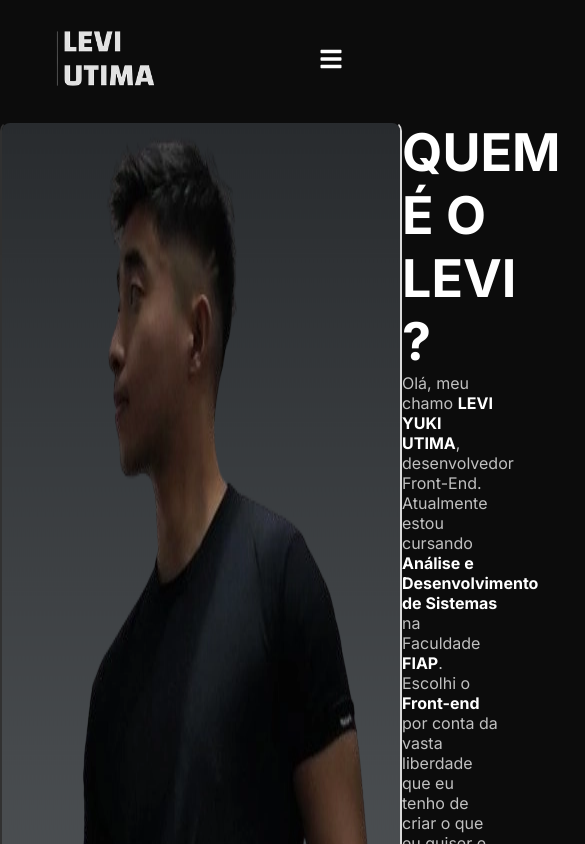
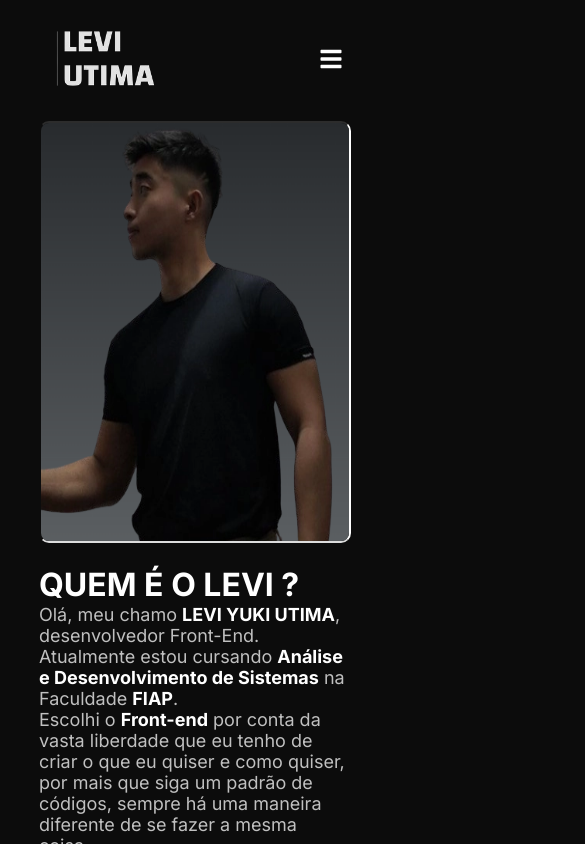
Before and after one commit to leviutima/PORTFOLIO, a React (Vite) app: page /Sobre in a window 390 px wide. Shown: the top 844 px of the page, 585 px wide, since content can reach past the window. Built offline with nearby package versions, Linux system fonts and the light colour scheme.

Commit message:
deixando pagina sobre responsivo para celular

```diff
--- a/src/pages/Sobre/Sobre.styled.ts
+++ b/src/pages/Sobre/Sobre.styled.ts
@@ -6,7 +6,6 @@ export const MainContainer = styled.main `
     gap: 150px;
 `
 
-// Define a animação de rotação
 const rotateBorder = keyframes`
   0% {
     border-color: #fff #fff transparent transparent;
@@ -28,12 +27,27 @@ const rotateBorder = keyframes`
 export const SectionMain = styled.section`
   display: flex;
   justify-content: space-evenly;
+
+  @media (max-width: 768px) {
+    display: flex;
+    flex-direction: column;
+    align-items: center;
+    justify-content: center;
+    gap: 22px;
+  }
 `;
 
 export const ImgProfile = styled.img`
   border-radius: 10px;
   border: 2px solid #fff;
   animation: ${rotateBorder} 5s linear infinite;
+  width: 25vw;
+
+  @media (max-width: 768px) {
+    width: 80vw;
+    height: 50vh;
+
+  }
 `;
 
 export const ContainerText = styled.div`
@@ -50,6 +64,22 @@ export const ContainerText = styled.div`
 
   & p {
     color: var(--cinza);
+  }
+
+
+  @media (max-width: 768px) {
+    display: flex;
+    flex-direction: column;
+
+    width: 80vw;
+
+    & h2 {
+      font-size: 32px;
+    }
+
+    & p {
+      font-size: 18px;
+    }
   }
 
 
@@ -71,6 +101,13 @@ export const SectionOracaoIntendente = styled.section `
     display: flex;
     justify-content: center;
     gap: 150px;
+
+    @media (max-width: 768px) {
+      display: flex;
+      flex-direction: column;
+      align-items: center;
+      gap: 80px;
+    }
 `
 
 export const CardOracao = styled.div `
@@ -83,4 +120,8 @@ export const CardOracao = styled.div `
     & p {
       color: var(--cinza);
     }
+
+    @media (max-width: 768px) {
+      width: 80vw;
+    }
 `
--- a/src/pages/Sobre/Sobre.tsx
+++ b/src/pages/Sobre/Sobre.tsx
@@ -43,10 +43,10 @@ const Sobre = () => {
                     <Negrito> me ensinou o fardo de cada escolha</Negrito>, que cada escolha pode não só, me afetar, mas também outras pessoas.</p>
                     <p>O Exército <Negrito>MUDOU</Negrito> a minha vida.</p>
                 </ContainerText>
-                <ImgProfile src={Aspira} width={415} height={420}></ImgProfile>
+                <ImgProfile src={Aspira}></ImgProfile>
             </SectionMain>
             <SectionOracaoIntendente>
-                <ImgProfile src={LeviAspOf} width={400}></ImgProfile>
+                <ImgProfile src={LeviAspOf} ></ImgProfile>
                 <CardOracao>
                     <h2>ORAÇÃO DO SOLDADO INTENDENTE</h2>
                     <p> "Senhor,
```
